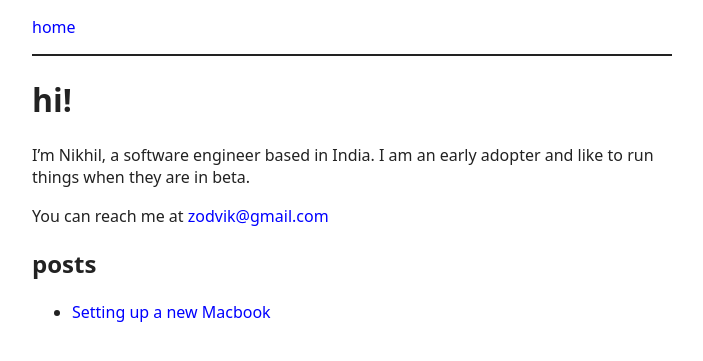
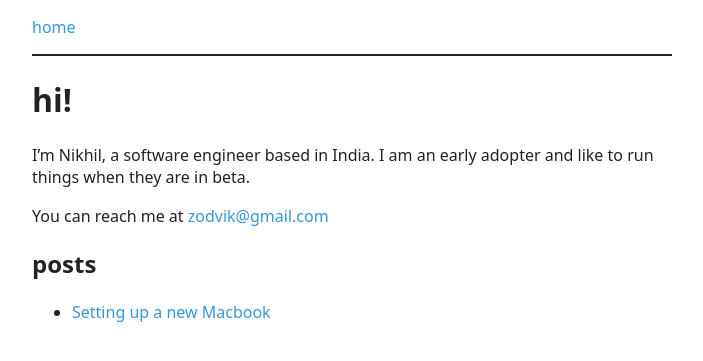
Before and after one commit to zodvik/zodvik.github.io, a Jekyll site: the page built from index.md, in a window 1280 px wide. Shown: the top 361 px of the page, without its empty margins (288-991 px from the left). Built offline with Jekyll 4.4.1, drawn with Linux system fonts in a browser that asks for light colours; Markdown is read by kramdown in place of the engine named in the settings.

Commit message:
style link

```diff
--- a/_layouts/default.html
+++ b/_layouts/default.html
@@ -23,8 +23,12 @@
 			font-size: 85%;
 		}
 		a {
-			color: blue; /* Disable link color states */
+			color: #3498db; /* Disable link color states */
 			text-decoration: none; /* Disable underlines */
+		}
+		a:hover {
+			text-decoration: underline;
+			text-decoration-style: dotted;
 		}
 		hr {
 			border-style: solid;
```
